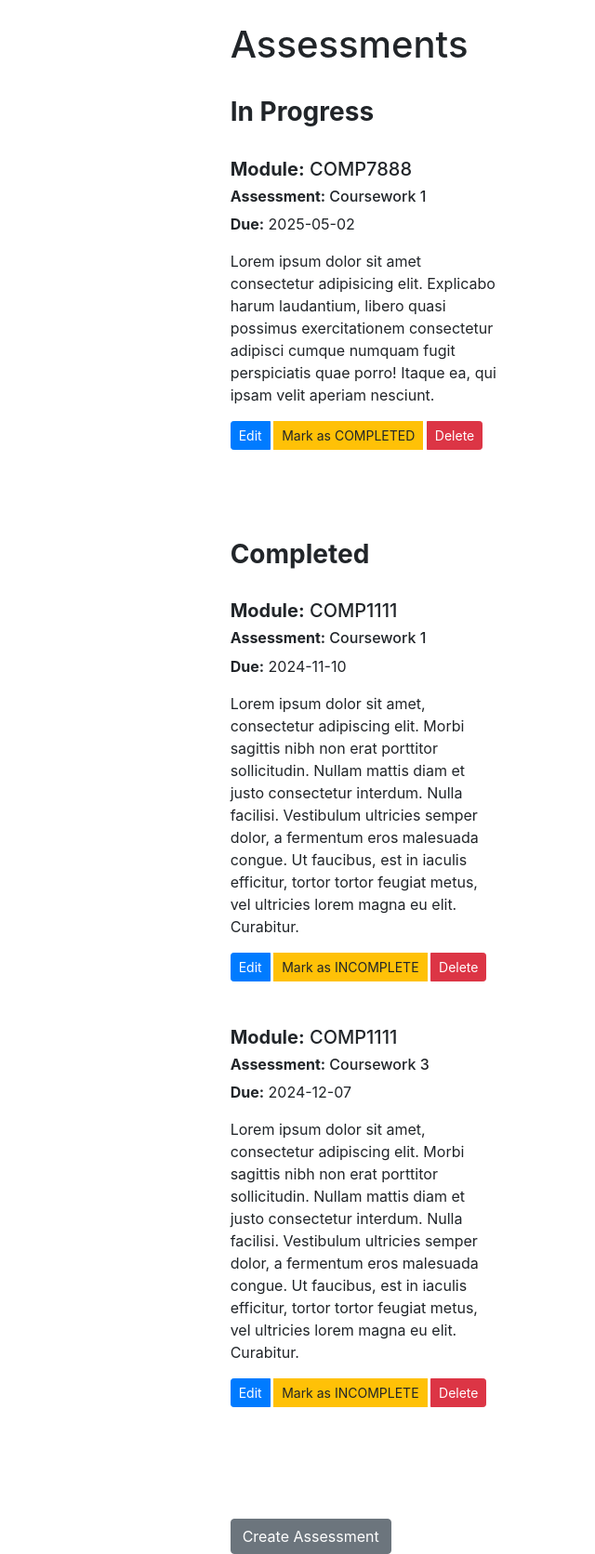
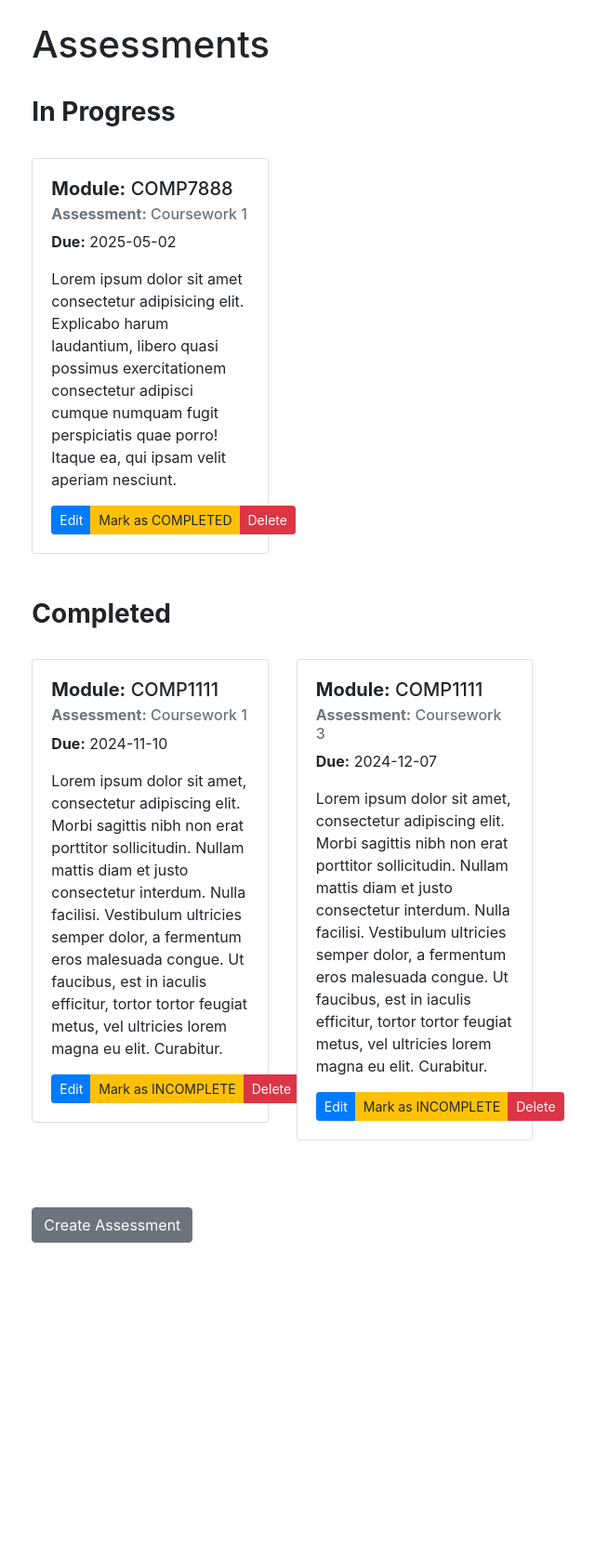
Before and after one commit to ne-njaravani/Assessment-to-do-list, a Flask app: page / in a window 1280 px wide. Shown: the part 56-1728 px from the top of the page at 93% size, without its empty margins (194-834 px from the left). After the commit the page ends 1393 px from the top, so only its background shows below. Run offline with Flask 3, Linux system fonts and the light colour scheme; some libraries are stand-ins or nearby versions.

Commit message:
Changes made to improve the layout

```diff
--- a/Assessment_todo_list/app/templates/base.html
+++ b/Assessment_todo_list/app/templates/base.html
@@ -43,8 +43,7 @@
   <br>
   <div class="container-fluid">
     <div class="row">
-      <div class="col-4"></div>
-      <div class="col-3">
+      <div class="col-md-8 offset-md-2">
         {% with messages = get_flashed_messages(with_categories=True) %}
         {% if messages %}
         {% for category, message in messages %}
@@ -70,4 +69,5 @@
   <script
     src="https://cdnjs.cloudflare.com/ajax/libs/bootstrap-datepicker/1.9.0/js/bootstrap-datepicker.min.js"></script>
 </body>
+
 </html>
--- a/Assessment_todo_list/app/templates/home.html
+++ b/Assessment_todo_list/app/templates/home.html
@@ -4,57 +4,61 @@
 {% block content %}
 <h1>Assessments</h1>
 <br>
+
 <!-- In Progress Assessments -->
 <h3><b>In Progress</b></h3>
 <br>
 {% if in_progress_assessments %}
-
-
+    <div class="row">
         {% for assessment in in_progress_assessments %}
-            <h5> <b>Module:</b> {{ assessment.module_code }}</h5>
-            <h6> <b>Assessment:</b> {{ assessment.title }}</h6>
-            <p>  <b>Due:</b> {{ assessment.deadline }}</p>
-            <p>{{ assessment.description }}</p>
-
-            <div class="btn-group" role="group" aria-label="Button group with spacing">
-                <a href="{{ url_for('edit', id=assessment.id) }}" class="btn btn-primary btn-sm">Edit</a>&nbsp;
-                <a href="{{ url_for('toggle_complete', id=assessment.id) }}" class="btn btn-warning btn-sm text-nowrap">Mark as COMPLETED</a>&nbsp;
-                <a href="{{ url_for('delete_assessment', id=assessment.id) }}" class="btn btn-danger btn-sm ">Delete</a>
+            <div class="col-md-4 mb-4">
+                <div class="card">
+                    <div class="card-body">
+                        <h5 class="card-title"><b>Module:</b> {{ assessment.module_code }}</h5>
+                        <h6 class="card-subtitle mb-2 text-muted"><b>Assessment:</b> {{ assessment.title }}</h6>
+                        <p class="card-text"><b>Due:</b> {{ assessment.deadline }}</p>
+                        <p class="card-text">{{ assessment.description }}</p>
+                        <div class="btn-group" role="group" aria-label="Button group with spacing">
+                            <a href="{{ url_for('edit', id=assessment.id) }}" class="btn btn-primary btn-sm">Edit</a>
+                            <a href="{{ url_for('toggle_complete', id=assessment.id) }}" class="btn btn-warning btn-sm text-nowrap">Mark as COMPLETED</a>
+                            <a href="{{ url_for('delete_assessment', id=assessment.id) }}" class="btn btn-danger btn-sm">Delete</a>
+                        </div>
+                    </div>
+                </div>
             </div>
-            <br>
-            <br>
-            <br>
         {% endfor %}
-
+    </div>
 {% else %}
 <p>No assessments in progress</p>
 {% endif %}
 <br>
-<br>
+
 <!-- Completed Assessments -->
 <h3><b>Completed</b></h3>
 <br>
 {% if completed_assessments %}
+    <div class="row">
         {% for assessment in completed_assessments %}
-            <h5> <b>Module:</b> {{ assessment.module_code }}</h5>
-            <h6> <b>Assessment:</b> {{ assessment.title }}</h6>
-            <p>  <b>Due:</b> {{ assessment.deadline }}</p>
-            <p>{{ assessment.description }}</p>
-
-            <div class="btn-group" role="group" aria-label="Button group with spacing">
-                <a href="{{ url_for('edit', id=assessment.id) }}" class="btn btn-primary btn-sm">Edit</a>&nbsp;
-                <a href="{{ url_for('toggle_complete', id=assessment.id) }}" class="btn btn-warning btn-sm text-nowrap">Mark as INCOMPLETE</a>&nbsp;
-                <a href="{{ url_for('delete_assessment', id=assessment.id) }}" class="btn btn-danger btn-sm ">Delete</a>
+            <div class="col-md-4 mb-4">
+                <div class="card">
+                    <div class="card-body">
+                        <h5 class="card-title"><b>Module:</b> {{ assessment.module_code }}</h5>
+                        <h6 class="card-subtitle mb-2 text-muted"><b>Assessment:</b> {{ assessment.title }}</h6>
+                        <p class="card-text"><b>Due:</b> {{ assessment.deadline }}</p>
+                        <p class="card-text">{{ assessment.description }}</p>
+                        <div class="btn-group" role="group" aria-label="Button group with spacing">
+                            <a href="{{ url_for('edit', id=assessment.id) }}" class="btn btn-primary btn-sm">Edit</a>
+                            <a href="{{ url_for('toggle_complete', id=assessment.id) }}" class="btn btn-warning btn-sm text-nowrap">Mark as INCOMPLETE</a>
+                            <a href="{{ url_for('delete_assessment', id=assessment.id) }}" class="btn btn-danger btn-sm">Delete</a>
+                        </div>
+                    </div>
+                </div>
             </div>
-            <br>
-            <br>
-            <br>
         {% endfor %}
+    </div>
 {% else %}
 <p>No assessments completed</p>
 {% endif %}
 <br>
-<br>
 <a href="{{ url_for('create') }}" class="btn btn-secondary mt-4">Create Assessment</a>
-<br>
 {% endblock %}
```
Also changed, not shown: Assessment_todo_list/app/templates/completed.html (+19 -16 lines), Assessment_todo_list/app/templates/uncompleted.html (+15 -11 lines), Assessment_todo_list/app.db. Lines whose indentation alone changed are shown as unchanged.
